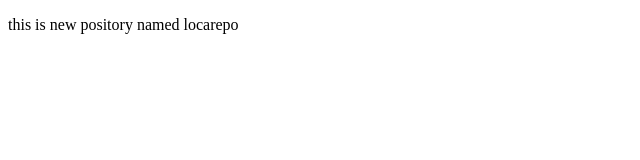
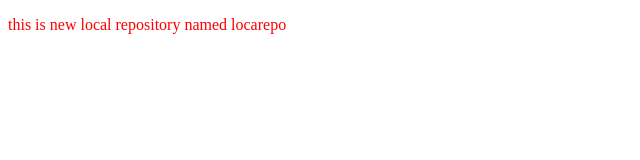
Before and after one commit to kislayrajj/localrepodemo, a plain HTML site: page localrepo/index.html in a window 1280 px wide. Shown: the whole page, without its empty margins (0-640 px from the left). Drawn offline with Linux system fonts and the light colour scheme.

Commit message:
checking

```diff
--- a/localrepo/index.html
+++ b/localrepo/index.html
@@ -4,8 +4,9 @@
     <meta charset="UTF-8">
     <meta name="viewport" content="width=device-width, initial-scale=1.0">
     <title>Document</title>
+    <link rel="stylesheet" href="styles.css">
 </head>
 <body>
-    <p>this is new pository named locarepo</p>
+    <p>this is new local repository named locarepo</p>
 </body>
 </html>
```
